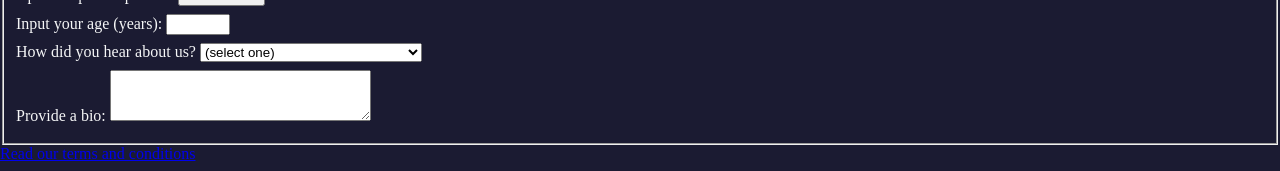
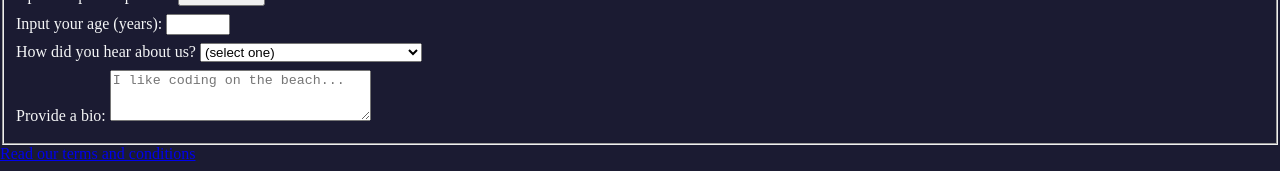
Before and after one commit to DocariDR/Registration-Form-freecodecamp, a plain HTML site: page index.html in a window 1280 px wide. Shown: the part 388-559 px from the top of the page. Drawn offline with Linux system fonts and the light colour scheme.

Commit message:
structure: give the textarea a placeholder

```diff
--- a/index.html
+++ b/index.html
@@ -33,7 +33,7 @@
         </select>
       </label>
       <label for="bio">Provide a bio:
-        <textarea id="bio" rows="3" cols="30"></textarea>
+        <textarea id="bio" rows="3" cols="30" placeholder="I like coding on the beach..."></textarea>
       </label>
     </fieldset>
     <a href="https://www.freecodecamp.org/news/terms-of-service">Read our terms and conditions</a>
```
